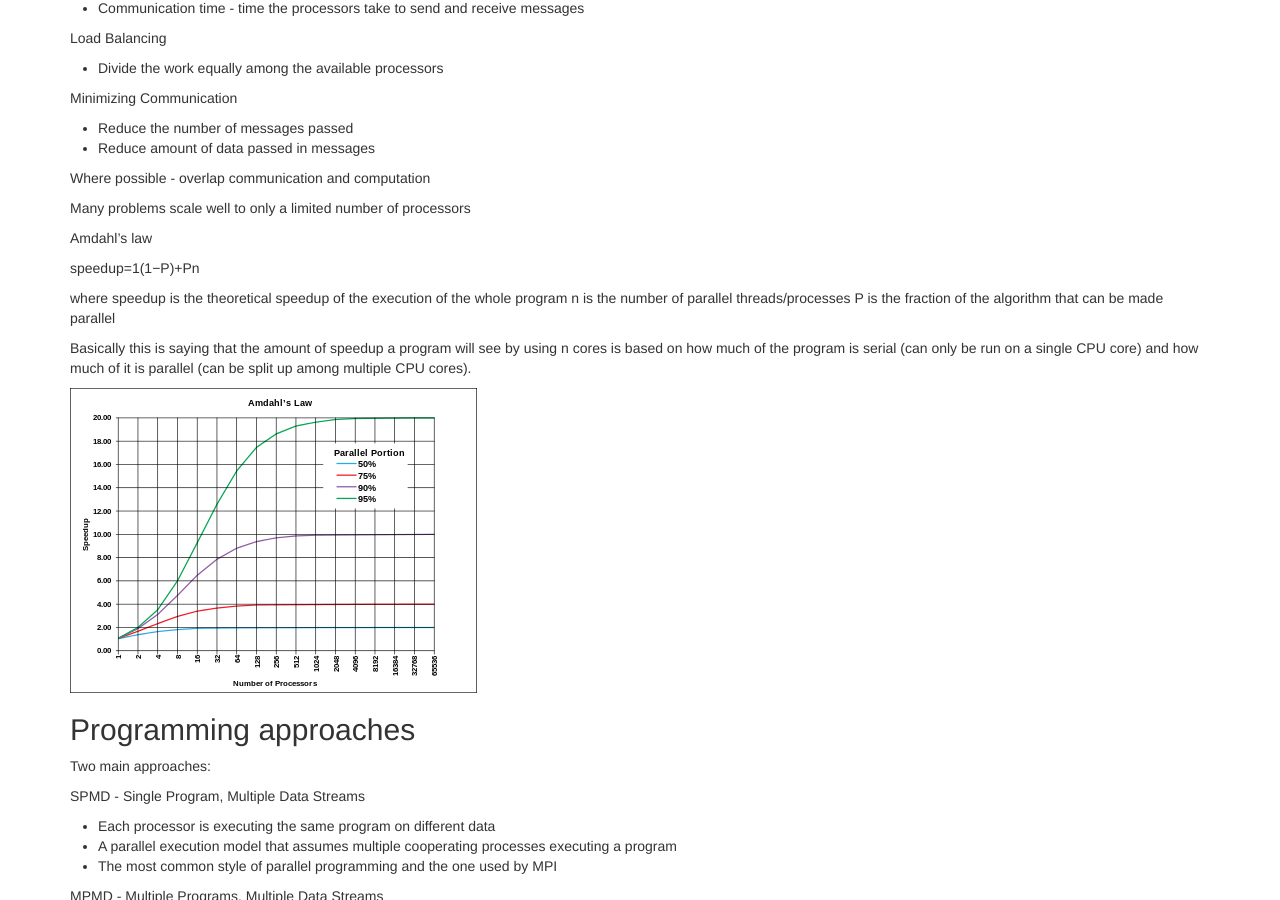
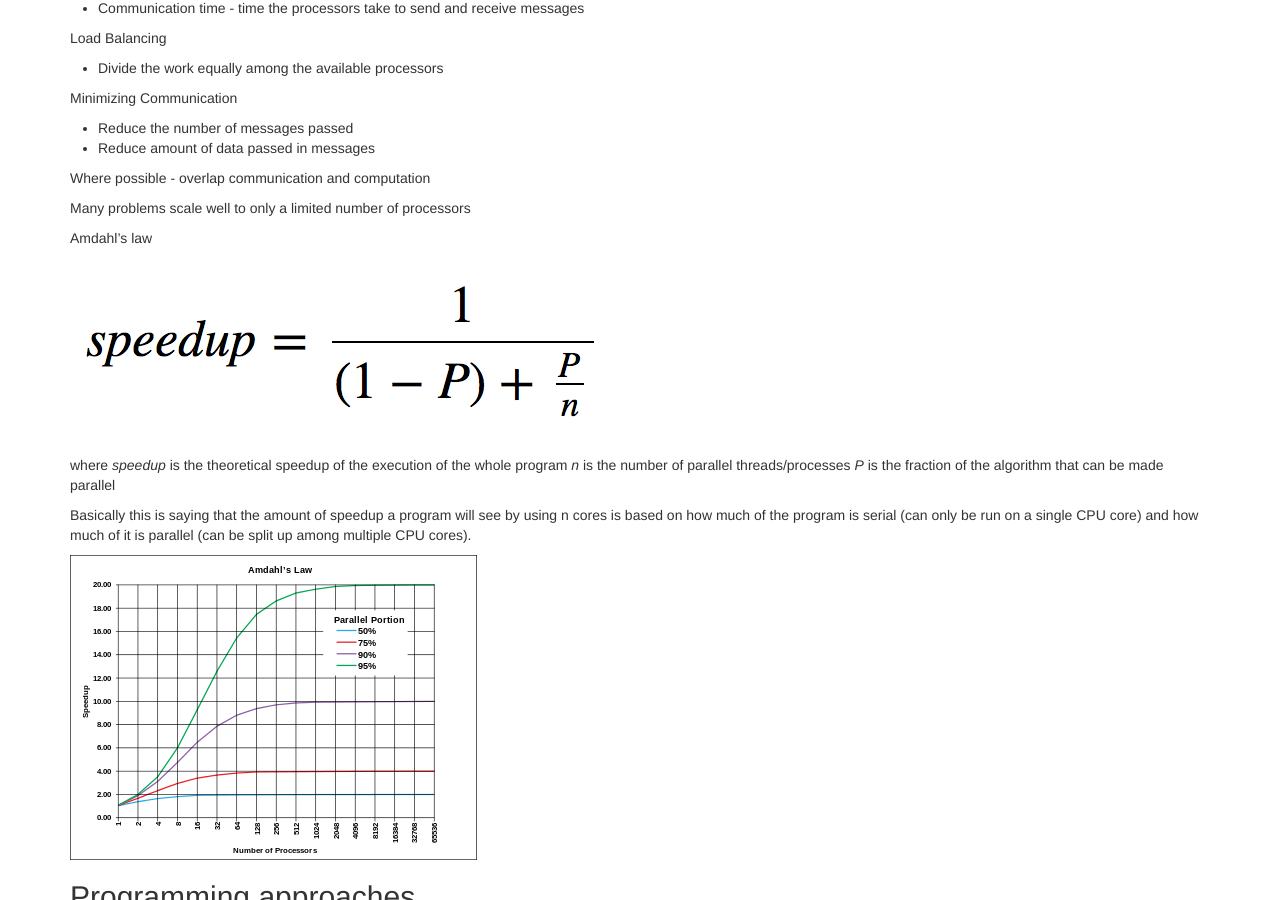
Before and after one commit to nyu-cds/python-mpi, a Jekyll site: the page built from _episodes/01-introduction.md, in a window 1280 px wide and 900 px high, scrolled down 3699 px. Built offline with Jekyll 4.4.1, drawn with Linux system fonts in a browser that asks for light colours.

Commit message:
Signed-off-by: Greg Watson <g.watson@computer.org>

```diff
--- a/_episodes/01-introduction.md
+++ b/_episodes/01-introduction.md
@@ -131,12 +131,12 @@ Many problems scale well to only a limited number of processors
 
 Amdahl's law
 
-speedup=1(1−P)+Pn
+![Amdahl's law]({{ page.root }}/fig/01-speedup.png "Amdahl's law")
 
 where
-speedup is the theoretical speedup of the execution of the whole program
-n is the number of parallel threads/processes
-P is the fraction of the algorithm that can be made parallel
+*speedup* is the theoretical speedup of the execution of the whole program
+*n* is the number of parallel threads/processes
+*P* is the fraction of the algorithm that can be made parallel
 
 Basically this is saying that the amount of speedup a program will see by using n cores is based on how much of the program is serial
 (can only be run on a single CPU core) and how much of it is parallel (can be split up among multiple CPU cores).
```
Also changed, not shown: fig/01-speedup.png (added).
